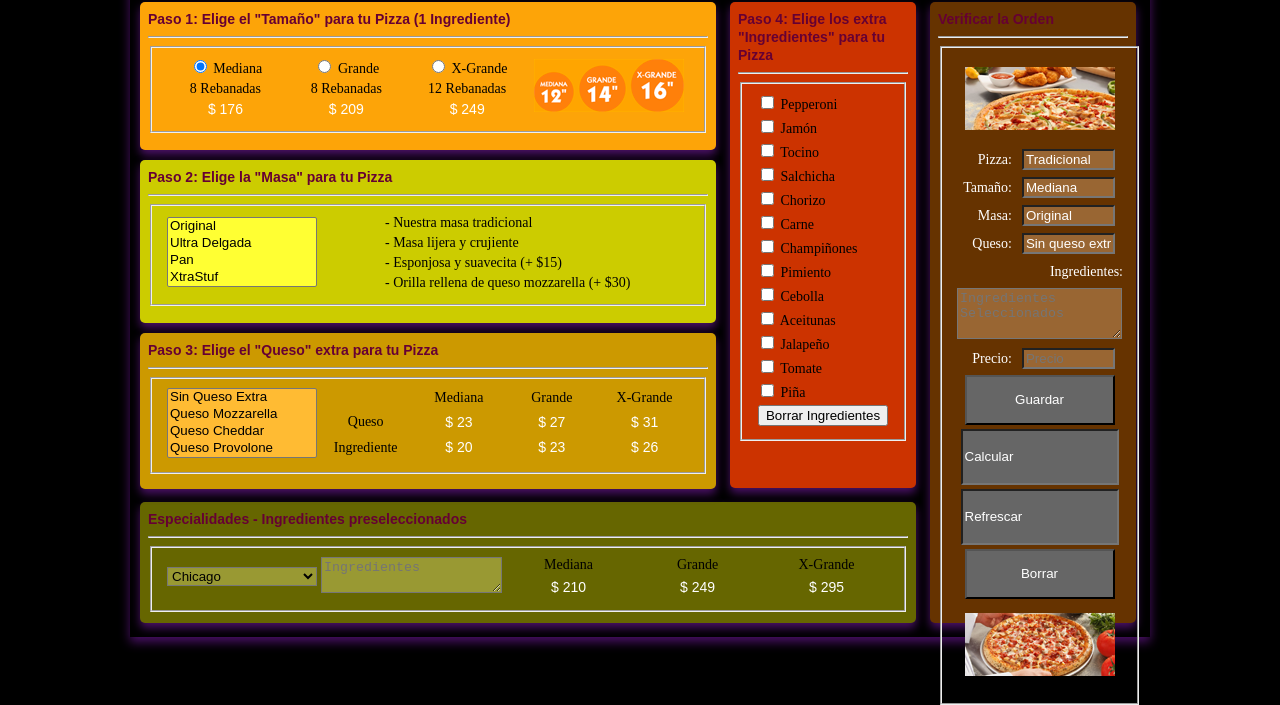
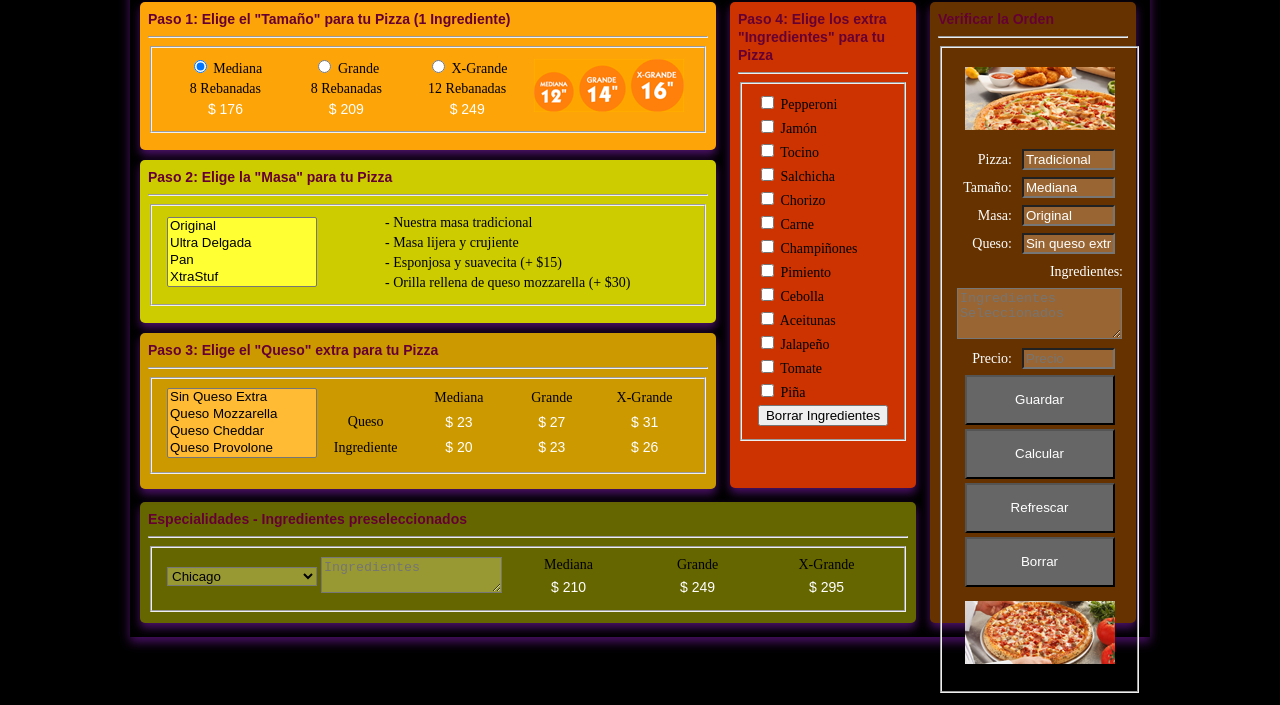
Before and after one commit to OscarOrta/AplicacionesMobiles, a plain HTML site: page awi40/PizzasJS.html in a window 1280 px wide. Shown: the part 141-846 px from the top of the page. Drawn offline with Linux system fonts and the light colour scheme.

Commit message:
Update PizzasJS.html

```diff
--- a/awi40/PizzasJS.html
+++ b/awi40/PizzasJS.html
@@ -426,12 +426,12 @@
                             </tr>
                             <tr>
                                 <td colspan="2">
-                                    <input  value="Calcular" class="boton" onclick="calcularPrecio()">
+                                    <input  type="submit" value="Calcular" class="boton" onclick="calcularPrecio()">
                                 </td>
                             </tr>
                             <tr>
                                 <td colspan="2">
-                                    <input  value="Refrescar" class="boton" onclick="desmarcarValores()">
+                                    <input  type="submit" value="Refrescar" class="boton" onclick="desmarcarValores()">
                                 </td>
                             </tr>
                             <tr>
```
